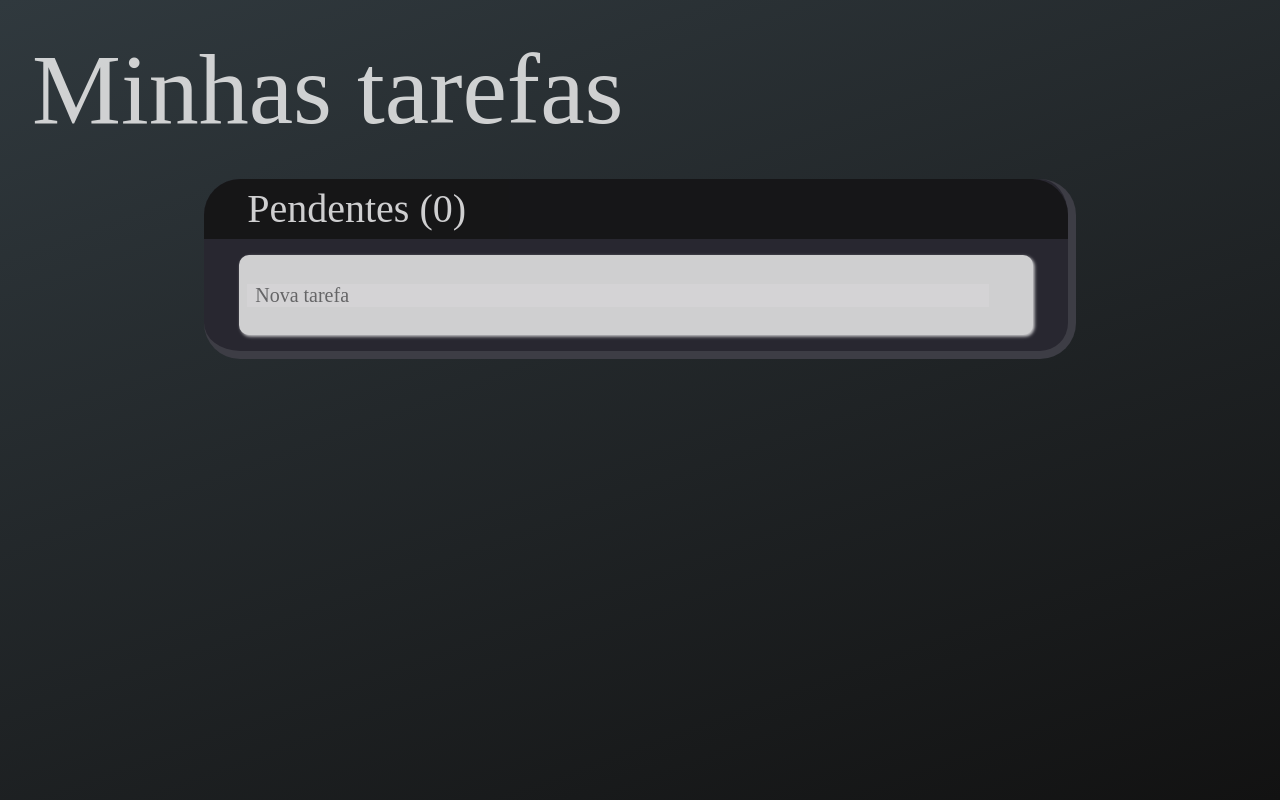
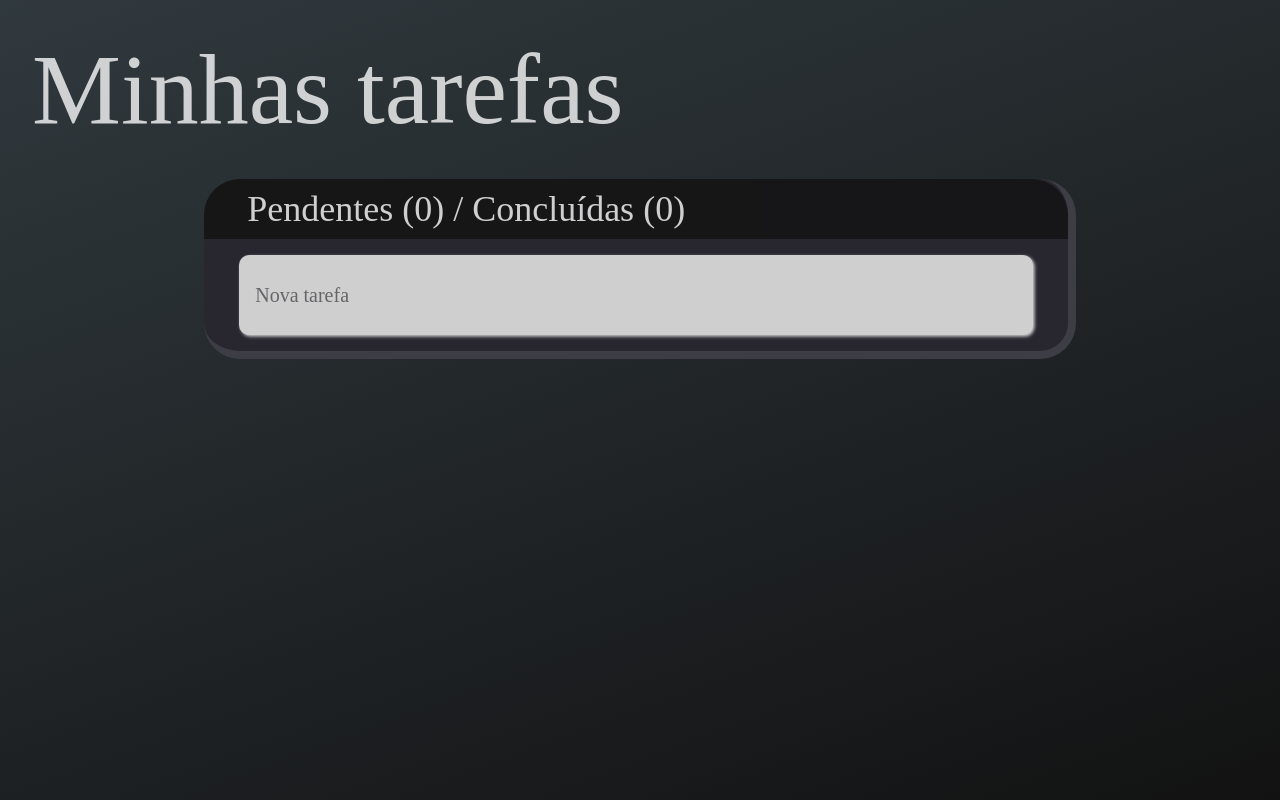
Before and after one commit to l-ricardo/ToDoList, a React (Create React App) app: page / in a window 1280 px wide. Built offline with nearby package versions, Linux system fonts and the light colour scheme; some icons are missing; a web font is replaced by a local one.

Commit message:
fim agora de verdade

```diff
--- a/src/components/TaskForm.js
+++ b/src/components/TaskForm.js
@@ -22,6 +22,7 @@ export default function TaskForm({ addTask, inputText }) {
         addTask(task)
     }
 
+    // Checks if the input has valid text and creates a new task
     const submitHandler = () => {
         if (text.trim() !== "") {
             newTask(text)
--- a/src/components/TaskList.js
+++ b/src/components/TaskList.js
@@ -5,10 +5,10 @@ import TaskForm from "./TaskForm"
 
 import styles from "../styles/TaskList.module.css"
 
-
 export default function TaskList() {
     const [tasks, setTasks] = useState([])
     const [notDoneCount, setNotDoneCount] = useState(0)
+    const [doneCount, setDoneCount] = useState(0)
     const [inputText, setInputText] = useState("")
 
     // Find the task position in the tasks array using its id
@@ -21,6 +21,7 @@ export default function TaskList() {
         const doneTasks = messyTasks.filter((task) => task.isDone)
         const notDoneTasks = messyTasks.filter((task) => !task.isDone)
         setNotDoneCount(notDoneTasks.length)
+        setDoneCount(doneTasks.length)
         const sortedTasks = [...notDoneTasks, ...doneTasks]
         return sortedTasks
     }
@@ -46,12 +47,11 @@ export default function TaskList() {
         const index = getIndexById(id)
         setInputText(tasks[index].text)
         deleteTask(id)
-        // TODO: Colocar uma href para focar no input e rolar a tela ate ele ao editar
     }
 
     return (
         <div className={styles.task_list_box}>
-            <h2>Pendentes ({notDoneCount})</h2>
+            <h2>Pendentes ({notDoneCount}) / Concluídas ({doneCount})</h2>
 
             <TaskForm
                 addTask={addTask}
--- a/src/styles/App.css
+++ b/src/styles/App.css
@@ -8,7 +8,7 @@
     --contrast-color: #bb86fc;
 
     --h1-font: 6.25rem;
-    --h2-font: 2.5rem;
+    --h2-font: 2.25rem;
     --p-font: 1.25rem;
 }
 
--- a/src/styles/index.css
+++ b/src/styles/index.css
@@ -40,6 +40,7 @@ input {
     line-height: 1.5rem;
     padding: 0 0.5rem;
     border: none;
+    background-color: transparent;
 }
 
 input:focus {
```
